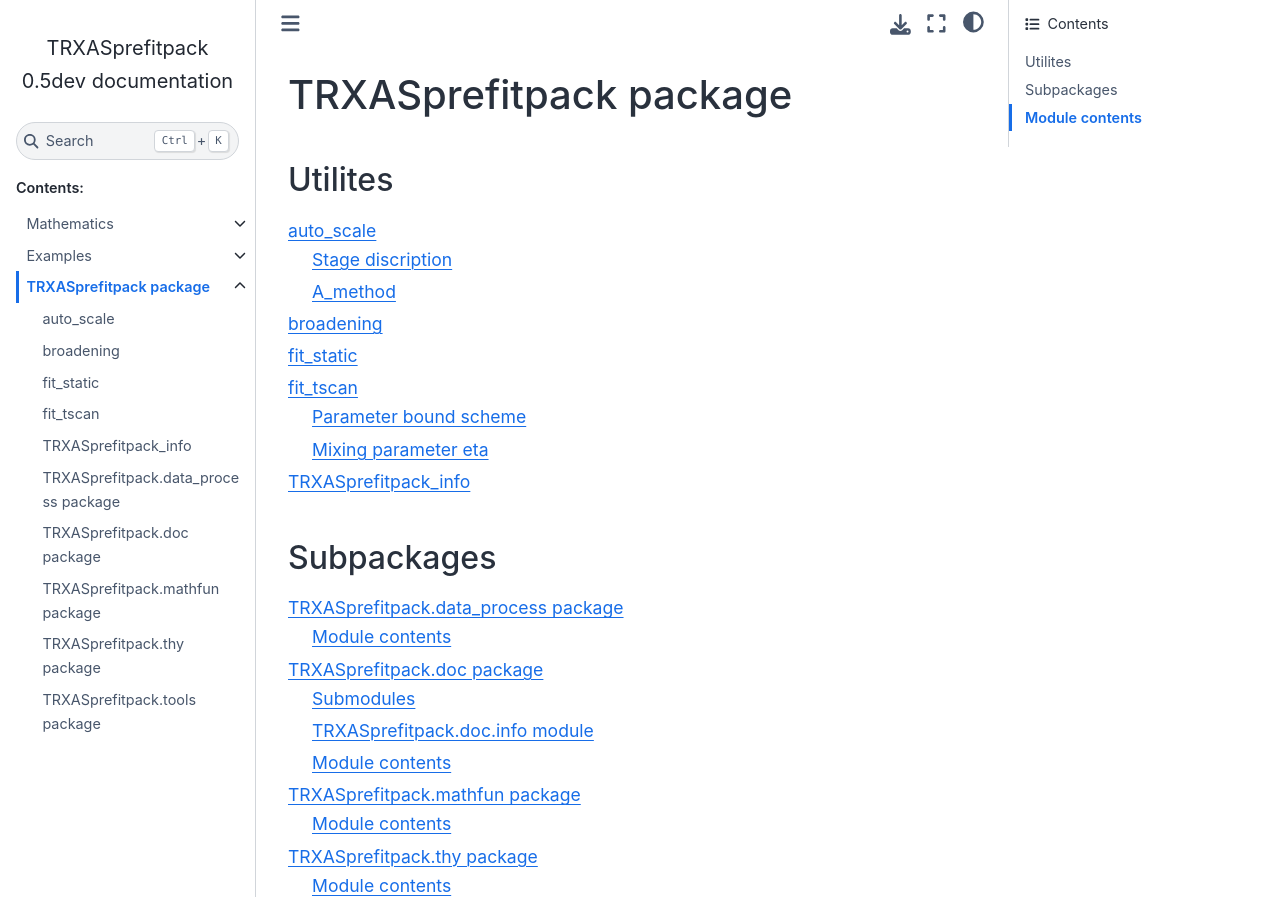
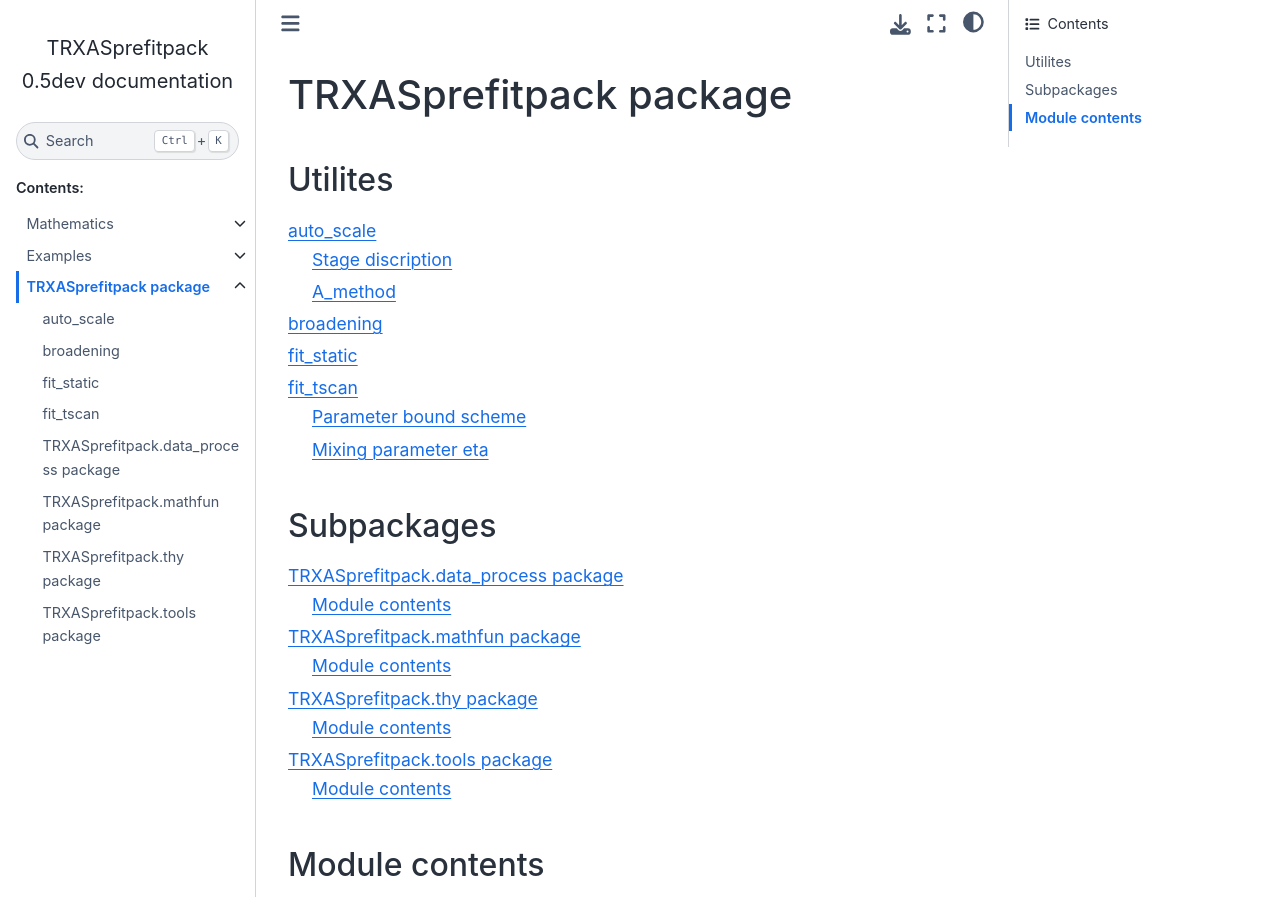
Before and after one commit to pistack/TRXASprefitpack, a Sphinx documentation site: the page built from docs/source/TRXASprefitpack.rst, in a window 1280 px wide and 1300 px high, cut to the strip 0-897 px from the top of the window. Built offline with Sphinx 7.4.7 and the Sphinx Book theme 1.1.4, drawn with Linux system fonts in a browser that asks for light colours.

```diff
--- a/docs/source/TRXASprefitpack.doc.rst
+++ /dev/null
@@ -1,21 +0,0 @@
-TRXASprefitpack.doc package
-===========================
-
-Submodules
-----------
-
-TRXASprefitpack.doc.info module
--------------------------------
-
-.. automodule:: TRXASprefitpack.doc.info
-   :members:
-   :undoc-members:
-   :show-inheritance:
-
-Module contents
----------------
-
-.. automodule:: TRXASprefitpack.doc
-   :members:
-   :undoc-members:
-   :show-inheritance:
--- a/docs/source/TRXASprefitpack.rst
+++ b/docs/source/TRXASprefitpack.rst
@@ -10,7 +10,6 @@ Utilites
    broadening
    fit_static
    fit_tscan
-   TRXASprefitpack_info
 
 Subpackages
 -----------
@@ -19,7 +18,6 @@ Subpackages
    :maxdepth: 4
 
    TRXASprefitpack.data_process
-   TRXASprefitpack.doc
    TRXASprefitpack.mathfun
    TRXASprefitpack.thy
    TRXASprefitpack.tools
```
Also changed, not shown: docs/source/TRXASprefitpack_info.md (deleted, +0 -13 lines).
